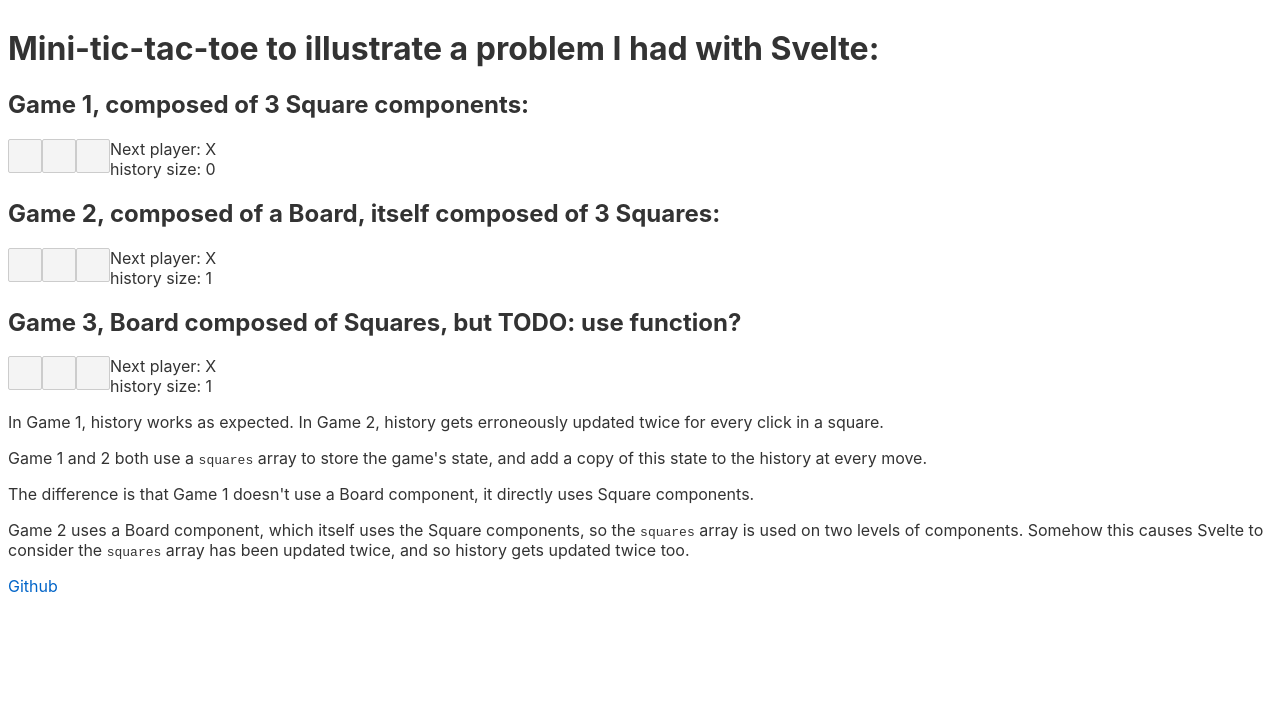
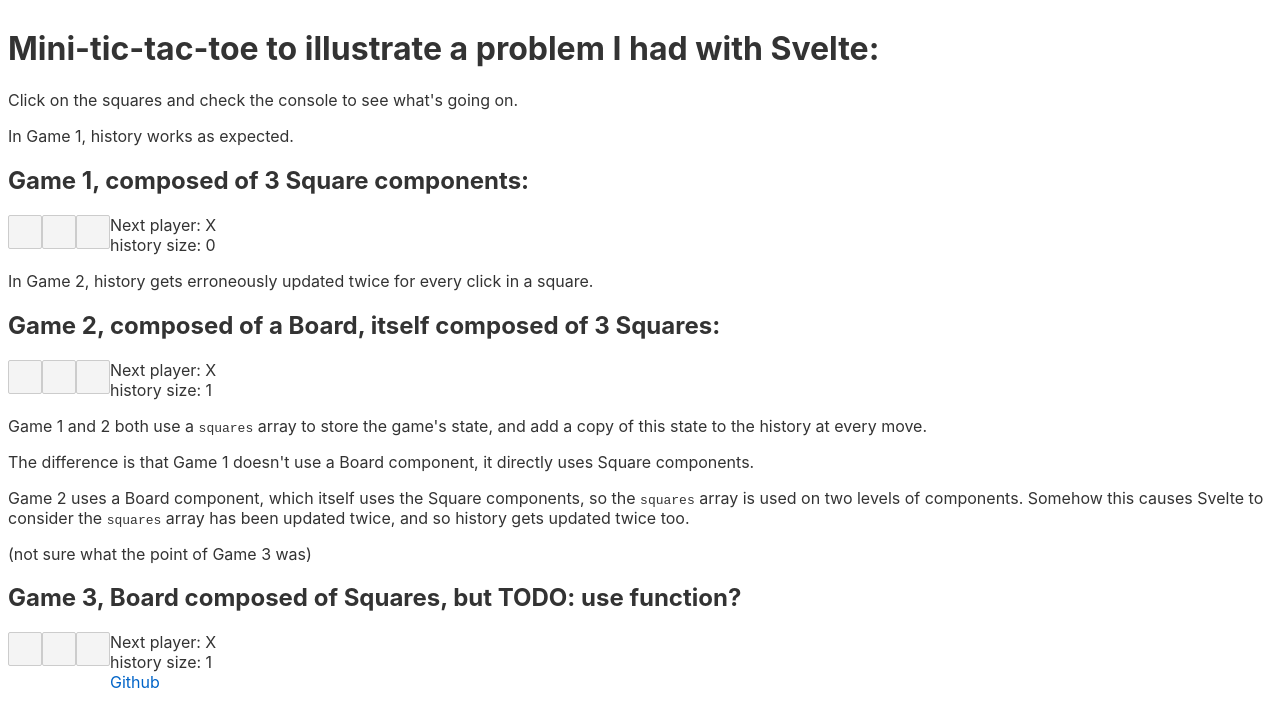
Before and after one commit to kaicarver/svelte-demo-debug, a Svelte app: page / in a window 1280 px wide. Shown: the top 726 px of the page. Built offline with nearby package versions, Linux system fonts and the light colour scheme.

Commit message:
try to clarify demo

```diff
--- a/src/App.svelte
+++ b/src/App.svelte
@@ -8,20 +8,20 @@
 Mini-tic-tac-toe to illustrate a problem I had with Svelte:
 </h1>
 
+<p>Click on the squares and check the console to see what's going on.</p>
+<p>In Game 1, history works as expected.</p>
 <Game1/>
+<p>In Game 2, history gets erroneously updated twice for every click in a square.</p>
 <Game2/>
-<Game3/>
-
-<p>In Game 1, history works as expected.
-In Game 2, history gets erroneously updated twice for every click in a square.</p>
 <p>Game 1 and 2 both use a <code>squares</code> array to store the game's state,
 and add a copy of this state to the history at every move.</p>
 <p>The difference is that Game 1 doesn't use a Board component,
 it directly uses Square components.</p>
-<p>
-Game 2 uses a Board component, which itself uses the Square components,
+<p>Game 2 uses a Board component, which itself uses the Square components,
 so the <code>squares</code> array is used on two levels of components.
 Somehow this causes Svelte to consider the <code>squares</code> array
 has been updated twice, and so history gets updated twice too.</p>
+<p>(not sure what the point of Game 3 was)</p>
+<Game3/>
 
 <a href="http://github.com/kaicarver/svelte-demo-debug">Github</a>
```
